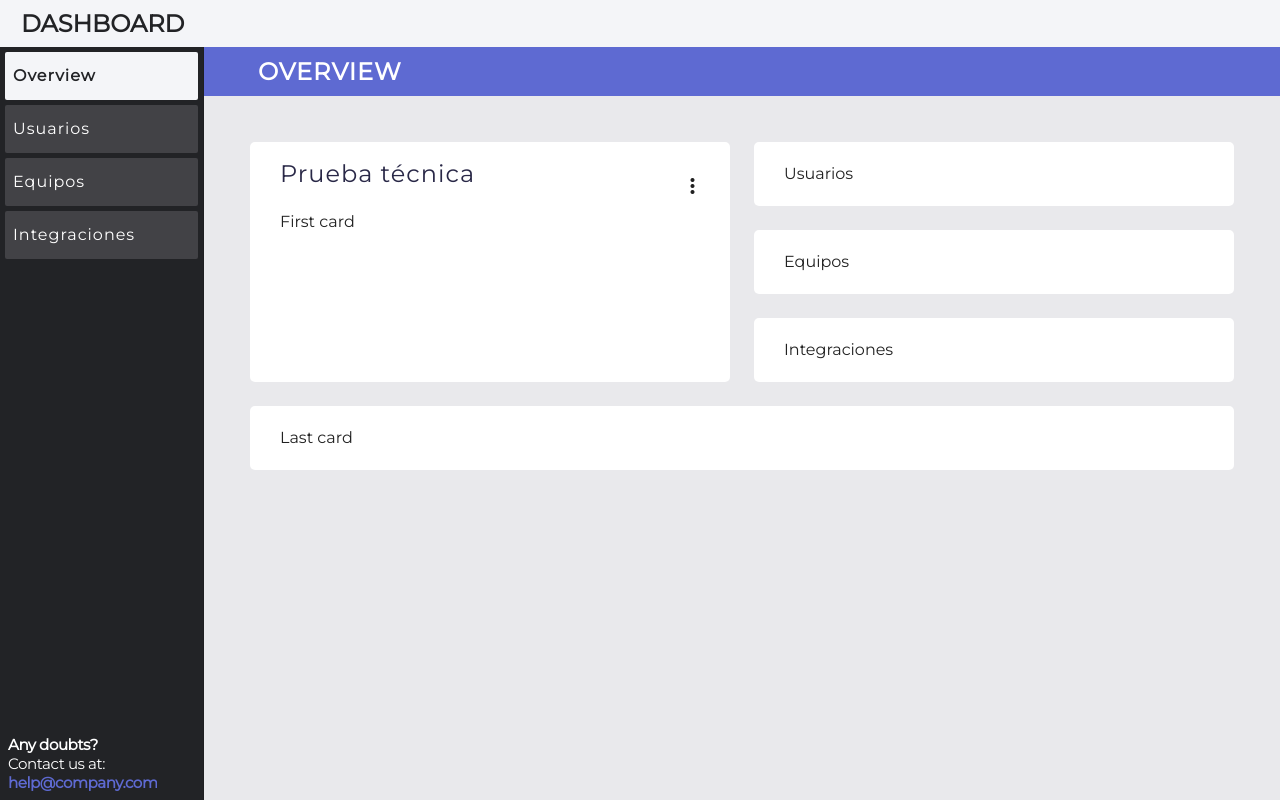
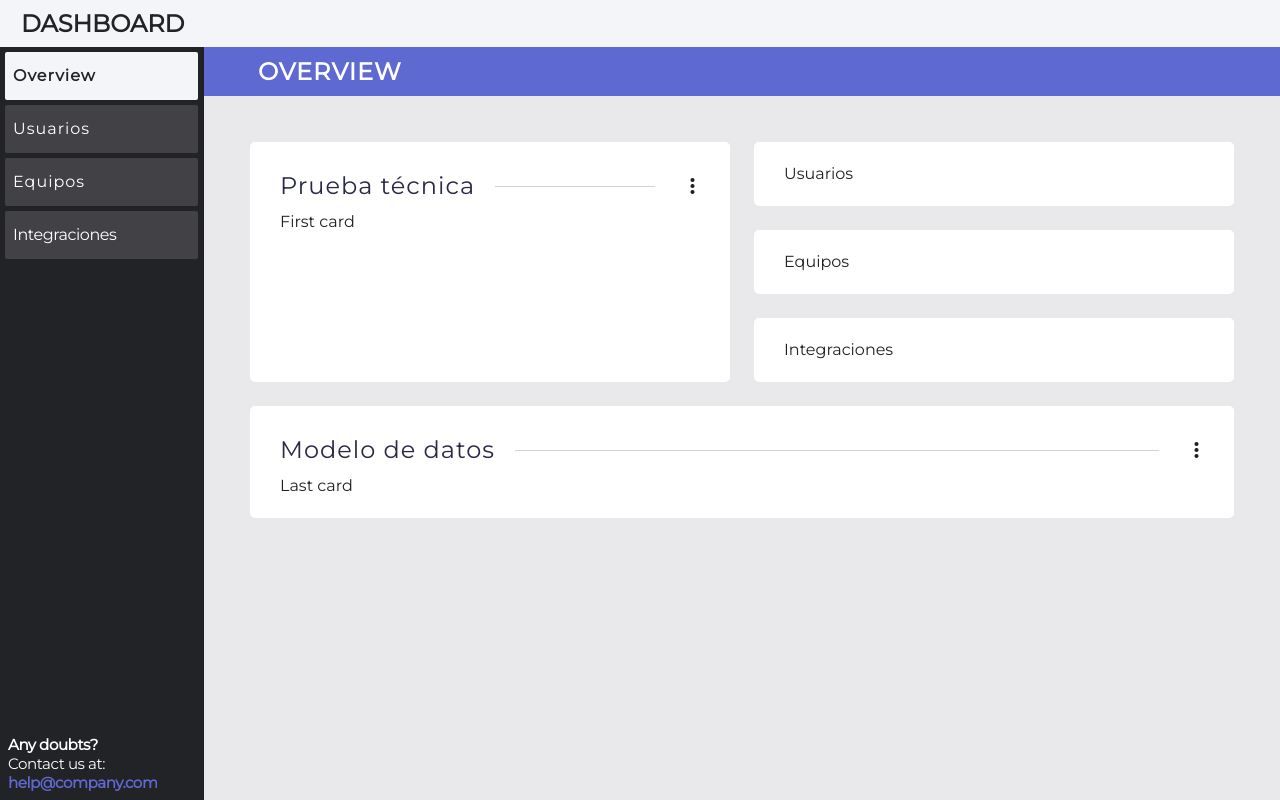
Before and after one commit to ramonamela/remuner-frontend-interview, a Vue app: page / in a window 1280 px wide. Built offline with nearby package versions, Linux system fonts and the light colour scheme.

Commit message:
Hover menu finished

```diff
--- a/src/components/GridCard.vue
+++ b/src/components/GridCard.vue
@@ -2,9 +2,9 @@
     <div class="grid-card-container">
         <div v-if="cardTitle">
             <div class="container">
-                <div class="left-box">{{ cardTitle }}</div>
+                <div class="left-box"><div class="grid-card-title">{{ cardTitle }}</div><div class="grid-card-separator"><v-divider thickness="1" color="#4C4B6E" class="border-opacity-25"></v-divider></div></div>
                 <div class="right-box">
-                    <HoverMenu></HoverMenu>
+                    <HoverMenu :items="cardActions"></HoverMenu>
                 </div>
             </div>
         </div>
@@ -23,6 +23,14 @@
     border-radius: 5px;
 }
 
+.grid-card-separator {
+    flex-grow: 1;
+}
+
+.grid-card-title {
+    padding-right: 20px;
+}
+
 .container {
     display: flex;
     width: 100%;
@@ -33,15 +41,10 @@
     padding: 0px;
     align-items: center;
     color: #292847;
-    -webkit-text-stroke-width: 1;
-    -webkit-text-stroke-color: #000;
-    font-family: Montserrat;
     font-size: 24px;
-    font-style: normal;
-    font-weight: 400;
     line-height: 24px;
-    /* 100% */
     letter-spacing: 1px;
+    display: flex;
 }
 
 .right-box {
@@ -49,6 +52,7 @@
     padding: 0px;
     justify-content: flex-end;
     display: flex;
+    margin-left: 20px;
 }
 </style>
 
@@ -56,14 +60,6 @@
 import { defineProps } from 'vue';
 import HoverMenu from '@/components/HoverMenu.vue'
 
-const props = defineProps(
-    {
-        cardTitle: String,
-        default: '',
-    },
-    {
-        cardActions: Object,
-        default: {}
-    }
-);
+const { cardTitle, cardActions } = defineProps(['cardTitle', 'cardActions']);
+
 </script>
--- a/src/components/HoverMenu.vue
+++ b/src/components/HoverMenu.vue
@@ -1,11 +1,10 @@
 <template>
-    <!-- open-on-hover -->
-    <v-menu :position-x="0" :position-y="20" background-color="transparent">
+    <v-menu open-on-hover :position-x="0" :position-y="20" background-color="transparent">
         <template v-slot:activator="{ props }">
             <v-btn class="hover-menu-icon" icon="mdi-dots-vertical" v-bind="props"></v-btn>
         </template>
         <v-list class="hover-menu-list">
-            <v-list-item v-for="(item, index) in items" :key="index" :value="index" class="hover-menu-item">
+            <v-list-item v-for="(item, index) in items" :key="index" :value="index" class="hover-menu-item" @click="handleItemClick(item)">
                 <v-list-item-content class="d-flex">
                     <v-list-item-avatar class="hover-menu-list-icon">
                         <v-icon class="hover-menu-list-icon" size="x-small">{{ item.icon }}</v-icon>
@@ -19,12 +18,17 @@
 
 <script>
 export default {
-    data: () => ({
-        items: [
-            { title: 'Click Me', icon: 'mdi-cog' },
-            { title: 'Click Me 2', icon: 'mdi-pencil' },
-        ],
-    })
+    props: {
+        items: {
+            type: Object,
+            default: []
+        }
+    },
+    methods: {
+        handleItemClick(item) {
+            item.action()
+        }
+    }
 }
 </script>
 
--- a/src/components/NavigationDrawer.vue
+++ b/src/components/NavigationDrawer.vue
@@ -28,7 +28,7 @@
                 <v-list-item prepend-icon="mdi-connection" title="" value="integrations" v-if="rail" class="v-list-icon">
                 </v-list-item>
                 <v-list-item title="" value="integrations" v-if="!rail">
-                    <div class="nav-title-selected">Integraciones</div>
+                    <div class="nav-title-selected random-integrations-spacing">Integraciones</div>
                 </v-list-item>
             </router-link>
 
@@ -83,6 +83,13 @@ export default {
 }
 </script>
 
+<style>
+.router-link-active > .v-list-item > .v-list-item__prepend {
+    color: #222326;
+    opacity: 1;
+}
+</style>
+
 <style scoped>
 .v-list-item--link {
     margin: 5px;
@@ -100,6 +107,10 @@ export default {
 
 .v-list {
     padding: 0px;
+}
+
+.random-integrations-spacing {
+    letter-spacing: -0.442px;
 }
 
 .fixedBottom {
--- a/src/pages/index.vue
+++ b/src/pages/index.vue
@@ -4,7 +4,7 @@
     <v-row class="fill-height">
       <!-- Create columns using v-col -->
       <v-col cols="12" md="6">
-        <GridCard cardTitle="Prueba técnica">
+        <GridCard cardTitle="Prueba técnica" :cardActions="firstCardActions">
           First card
         </GridCard>
       </v-col>
@@ -18,7 +18,7 @@
         </v-row>
       </v-col>
       <v-col cols="12" md="12">
-        <GridCard>
+        <GridCard cardTitle="Modelo de datos">
           Last card
         </GridCard>
       </v-col>
@@ -29,7 +29,11 @@
 
 <script setup>
 import GridCard from '@/components/GridCard.vue'
-import SimpleCard from '@/components/SimpleCard.vue'
-import TitledCard from '@/components/TitledCard.vue'
 import ViewComponent from '@/components/ViewComponent.vue'
+
+const firstCardActions = [
+            { title: 'Config', icon: 'mdi-cog', action: () => {alert("Config")} },
+            { title: 'Editar', icon: 'mdi-pencil', action: () => {alert("Editar")}},
+        ];
+
 </script>
```
